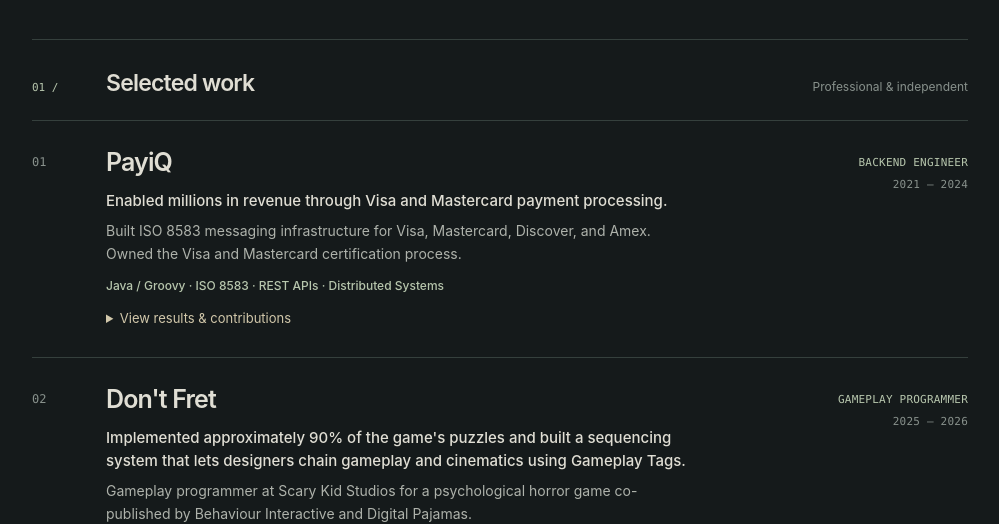
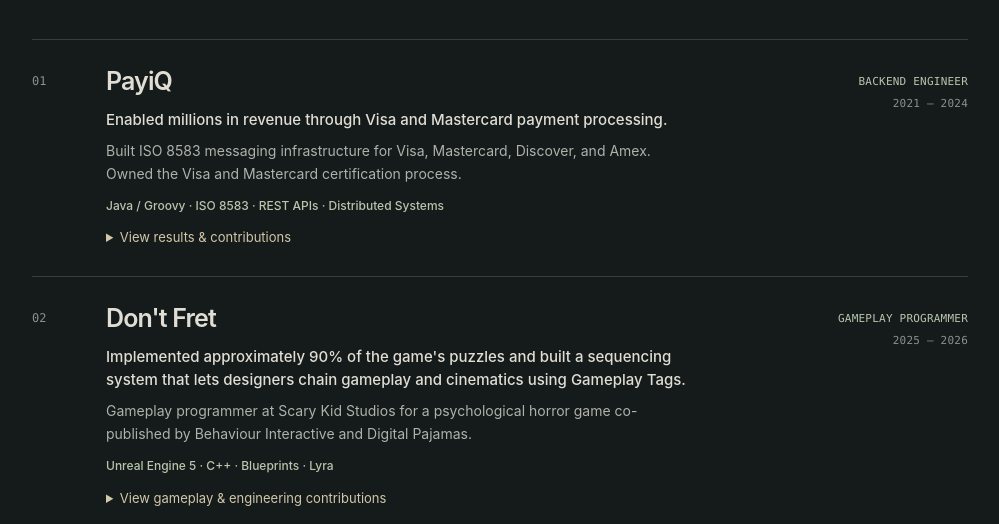
Before and after one commit to Copyrighted/schefbuilds, a plain HTML site: page index.html in a window 1280 px wide. Shown: the part 292-816 px from the top of the page, without its empty margins (140-1139 px from the left). Drawn offline with Linux system fonts and the light colour scheme.

Commit message:
Refactor work section in index.html
Removed the work-section class and updated the section for selected work.

```diff
--- a/index.html
+++ b/index.html
@@ -150,10 +150,6 @@
       flex-wrap: wrap;
       font-size: 13px;
       font-weight: 500;
-    }
-
-    .work-section {
-      border-top: 1px solid var(--line);
     }
 
     .section-head {
@@ -496,14 +492,7 @@
 </div>
 </div>
 </section>
-<section aria-labelledby="work-heading" class="work-section" id="work">
-<div class="section-head">
-<span class="section-index">01 /</span>
-<h2 id="work-heading">Selected work</h2>
-<span class="section-description">
-            Professional &amp; independent
-          </span>
-</div>
+<section aria-label="Selected work" class="work-section" id="work">
 <article class="work-item" id="payiq">
 <span class="work-number">01</span>
 <div class="work-body">
```
